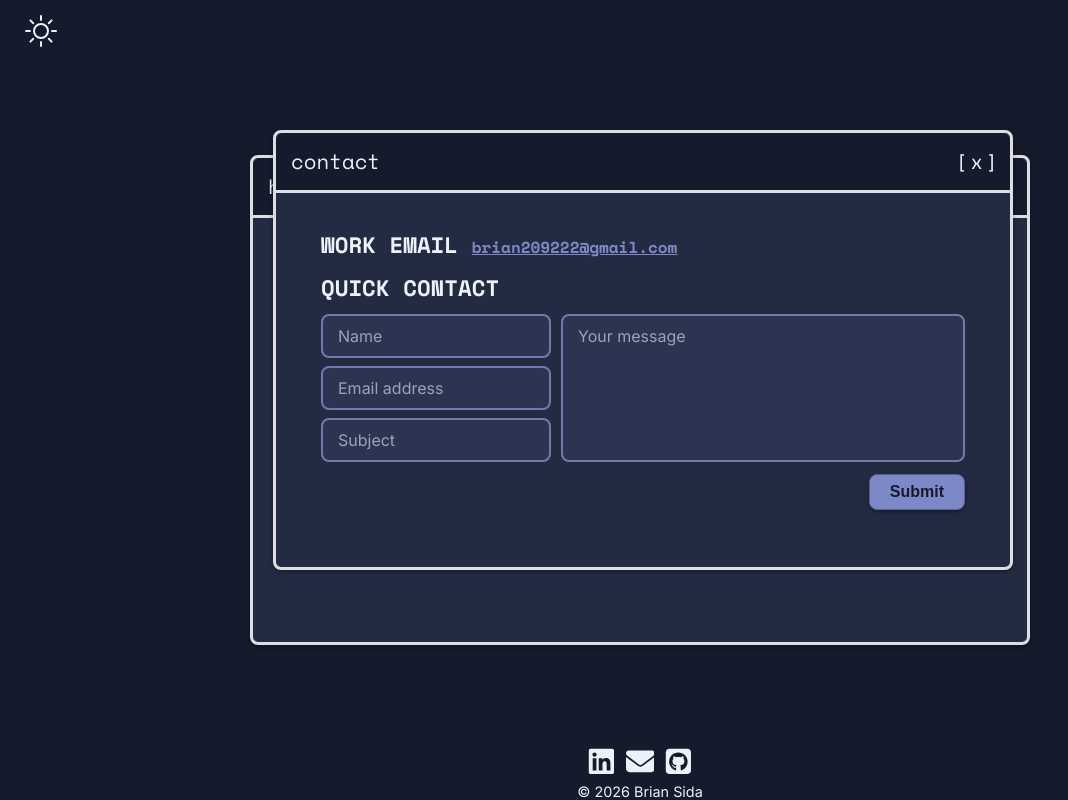
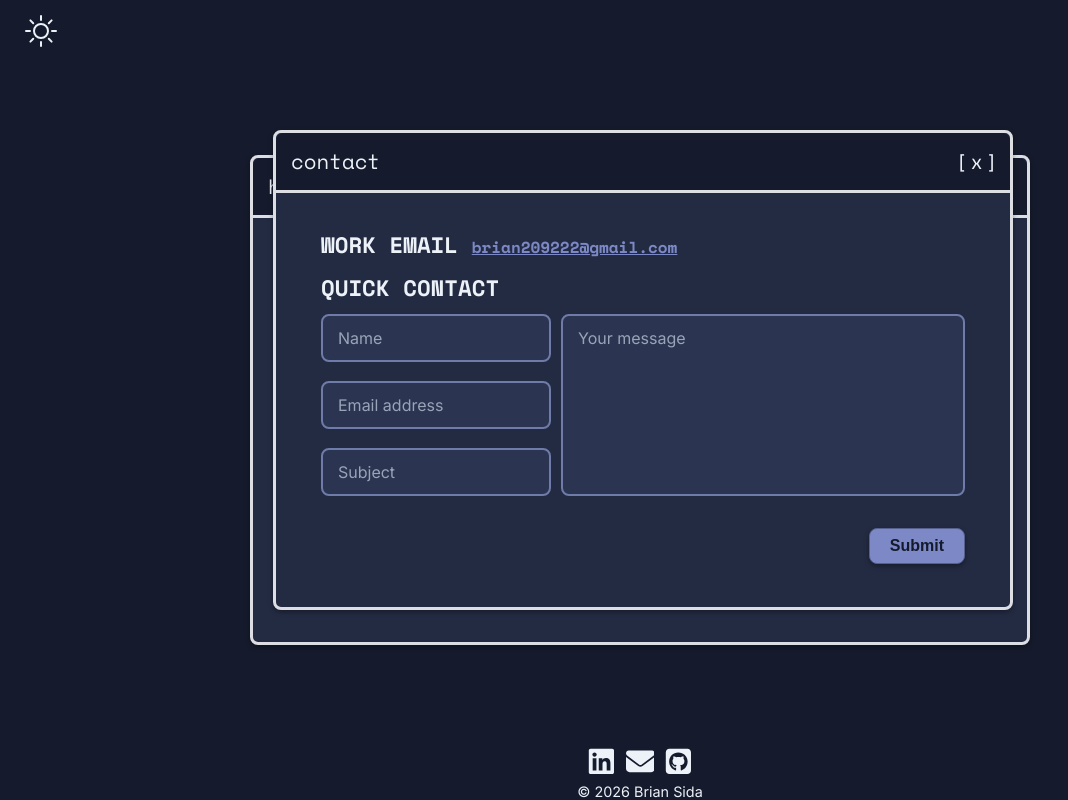
Before and after one commit to TapJc/briansida-portfolio, a React (Vite) app in the folder portfolio-frontend/: page / in a window 1280 px wide. Both pictures are taken after a click on the button "Contact". Shown: the whole page, without its empty margins (0-1068 px from the left). Built offline with nearby package versions, Linux system fonts and the light colour scheme.

Commit message:
Refactor contact form error handling and improve input styling

```diff
--- a/portfolio-frontend/src/App.tsx
+++ b/portfolio-frontend/src/App.tsx
@@ -105,7 +105,7 @@ function App() {
         }
 
         {openPanels.includes("contact") &&
-          <Panel title="contact" savedPosition={panelPosition["contact"]} maxWidth="740px" maxHeight="440px" zIndex={zIndexRecord["contact"]} onRaise={() => {raiseZIndex("contact")}} onClose={(position) => closePanel("contact", position)}>
+          <Panel title="contact" savedPosition={panelPosition["contact"]} maxWidth="740px" maxHeight="480px" zIndex={zIndexRecord["contact"]} onRaise={() => {raiseZIndex("contact")}} onClose={(position) => closePanel("contact", position)}>
             <Contact/>
           </Panel>
         }
--- a/portfolio-frontend/src/components/panels/Contact/Contact.module.css
+++ b/portfolio-frontend/src/components/panels/Contact/Contact.module.css
@@ -30,6 +30,8 @@ textarea::placeholder {
 
   color: var(--color-input-error);
   font-size: 0.85rem;
+
+  min-height: 1.2rem;
 }
 
 .errorIcon {
@@ -70,12 +72,10 @@ textarea::placeholder {
   display: flex;
   flex-direction: column;
   width: 230px;
-
-  row-gap: 8px;
 }
 
 .inputField {
-  padding: 10px 15px;
+  padding: 12px 15px;
   border-radius: 8px;
 
   font-family: var(--font-body);
@@ -88,8 +88,6 @@ textarea::placeholder {
   display: flex;
   flex-direction: column;
   flex: 1;
-
-  row-gap: 8px;
 }
 
 .messageInput {
@@ -97,7 +95,7 @@ textarea::placeholder {
   flex: 1;
 
   border-radius: 8px;
-  padding: 10px 15px;
+  padding: 12px 15px;
 
   font-family: var(--font-body);
   font-size: 1rem;
@@ -123,6 +121,11 @@ textarea::placeholder {
 .messageInput:focus {
   border-color: var(--color-input-border-focus);
   outline: none; /* Removes the default browser outline */
+}
+
+.inputError:focus {
+  border-color: var(--color-input-error);
+  outline: none;
 }
 
 @media(max-width: 850px) {
--- a/portfolio-frontend/src/components/panels/Contact/Contact.tsx
+++ b/portfolio-frontend/src/components/panels/Contact/Contact.tsx
@@ -12,7 +12,12 @@ function Contact() {
     subject: "",
     message: ""
   });
-  const [errors, setErrors] = useState<Record<ContactField, string> | undefined>();
+  const [errors, setErrors] = useState<Record<ContactField, string>>({
+    name: "",
+    email: "",
+    subject: "",
+    message: ""
+  });
   const [copied, setCopied] = useState(false);
 
   function emailCopied() {
@@ -25,6 +30,13 @@ function Contact() {
   }
 
   function updateContactForm(field: ContactField, value: string) {
+    // Removes field error once user starts typing
+    if (errors) {
+      setErrors(prev => ({
+        ...prev, [field]: ""
+      }));
+    }
+
     setContactForm(prev => ({
       ...prev, [field]: value
     }));
@@ -61,32 +73,40 @@ function Contact() {
           <div className={styles.topSection}>
             <div className={styles.formFields}>
               <input className={`${styles.inputField} ${errors?.name ? styles.inputError : ""}`} placeholder="Name" value={contactForm.name} onChange={(e) => updateContactForm("name", e.currentTarget.value)}/>
-              {errors?.name &&
                 <p className={styles.errorMessage}>
-                  <IoAlertCircle className={styles.errorIcon}/> {errors.name}
+                  {errors?.name &&
+                    <>
+                      <IoAlertCircle className={styles.errorIcon}/> {errors.name}
+                    </>
+                  }
                 </p>
-              }
               <input className={`${styles.inputField} ${errors?.email ? styles.inputError : ""}`} placeholder="Email address" value={contactForm.email} onChange={(e) => updateContactForm("email", e.currentTarget.value)}/>
-              {errors?.email &&
                 <p className={styles.errorMessage}>
-                  <IoAlertCircle className={styles.errorIcon}/> {errors.email}
+                  {errors?.email &&
+                    <>
+                      <IoAlertCircle className={styles.errorIcon}/> {errors.email}
+                    </>
+                  }
                 </p>
-              }
               <input className={`${styles.inputField} ${errors?.subject ? styles.inputError : ""}`} placeholder="Subject" value={contactForm.subject} onChange={(e) => updateContactForm("subject", e.currentTarget.value)}/>
-              {errors?.subject &&
                 <p className={styles.errorMessage}>
-                  <IoAlertCircle className={styles.errorIcon}/> {errors.subject}
+                  {errors?.subject &&
+                  <>
+                    <IoAlertCircle className={styles.errorIcon}/> {errors.subject}
+                  </>
+                  }
                 </p>
-              }
             </div>
 
             <div className={styles.messageField}>
               <textarea className={`${styles.messageInput} ${errors?.message ? styles.inputError : ""}`} placeholder="Your message" value={contactForm.message} onChange={(e) => updateContactForm("message", e.currentTarget.value)}></textarea>
-              {errors?.message &&
                 <p className={styles.errorMessage}>
-                  <IoAlertCircle className={styles.errorIcon}/> {errors.message}
+                  {errors?.message &&
+                    <>
+                      <IoAlertCircle className={styles.errorIcon}/> {errors.message}
+                    </>
+                  }
                 </p>
-              }
             </div>
           </div>
 
```
